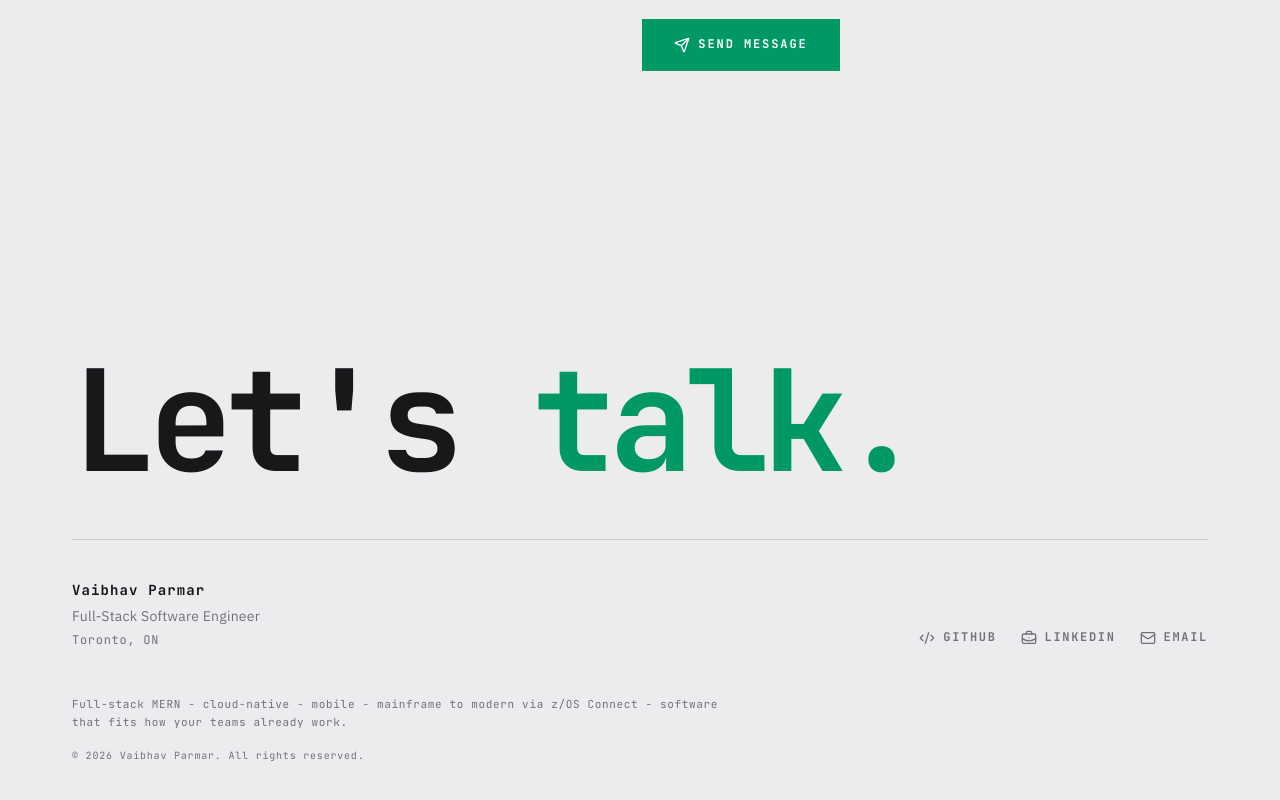
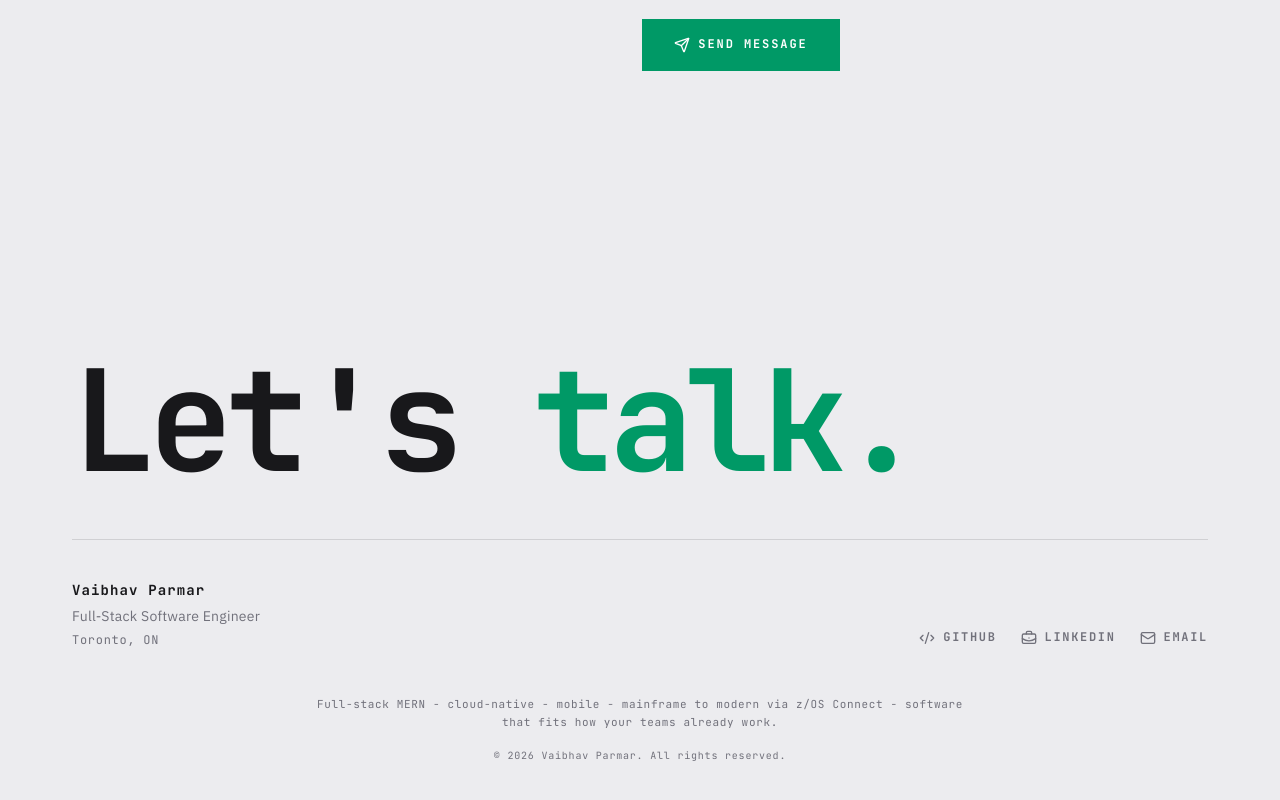
Before and after one commit to Vaibhav-G-Parmar/portfolio, a Next.js app: page / in a window 1280 px wide. Shown: the part 8721-9521 px from the top of the page. Built offline with nearby package versions, Linux system fonts and the light colour scheme; no server answers.

Commit message:
polish: center footer brand promise and copyright text

```diff
--- a/components/layout/site-footer.tsx
+++ b/components/layout/site-footer.tsx
@@ -37,10 +37,10 @@ export function SiteFooter() {
           </nav>
         </div>
 
-        <p className="mt-12 max-w-2xl font-mono text-[11px] leading-relaxed tracking-[0.06em] text-zinc-500 dark:text-zinc-500">
+        <p className="mt-12 max-w-2xl font-mono text-[11px] leading-relaxed tracking-[0.06em] text-zinc-500 dark:text-zinc-500 text-center mx-auto">
           {brandPromise}
         </p>
-        <p className="mt-4 font-mono text-[10px] tracking-[0.08em] text-zinc-500 dark:text-zinc-600">
+        <p className="mt-4 font-mono text-[10px] tracking-[0.08em] text-zinc-500 dark:text-zinc-600 text-center">
           © {new Date().getFullYear()} {siteProfile.name}. All rights reserved.
         </p>
       </div>
```
